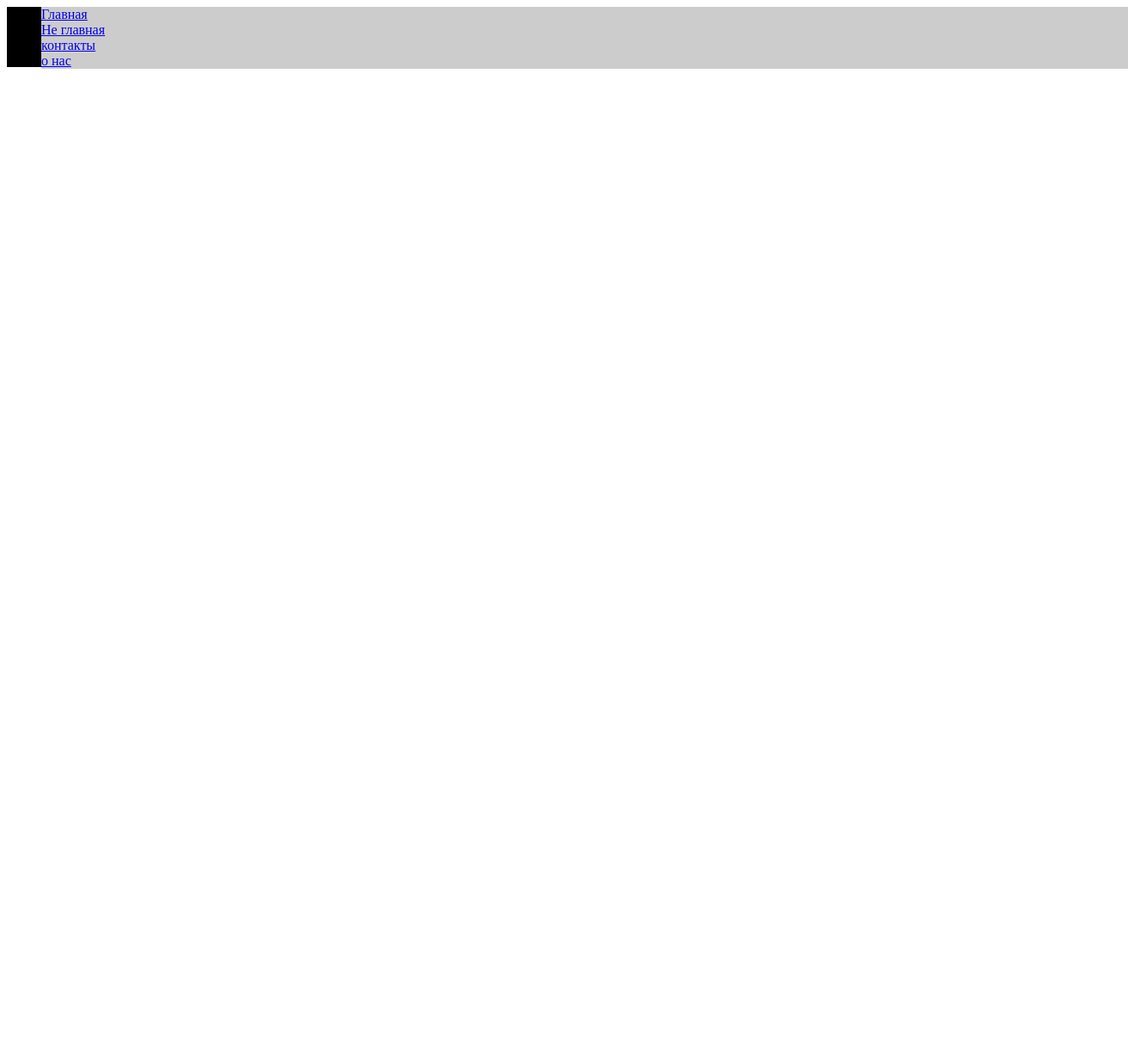
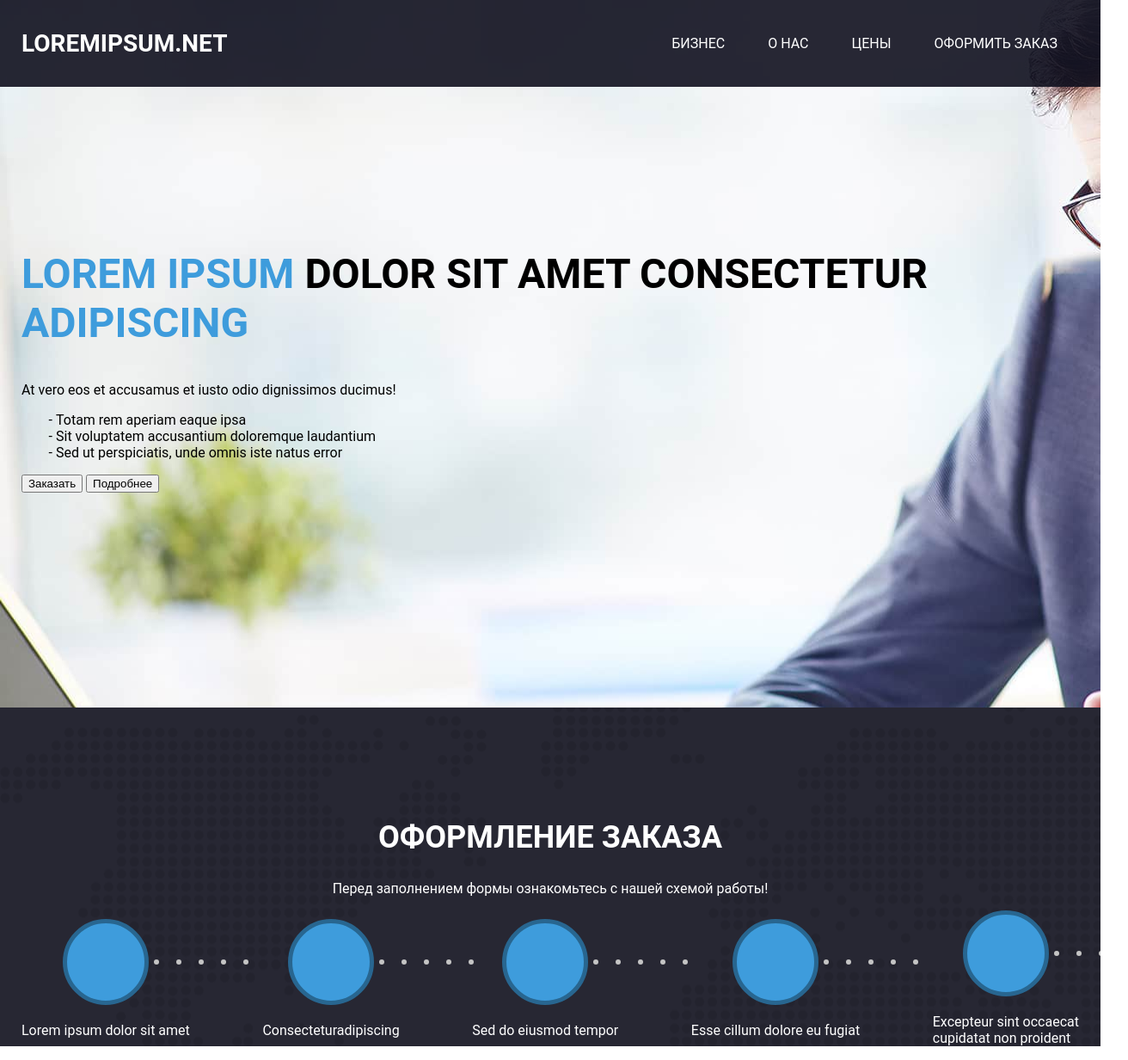
Before and after one commit to omikron32/build, a website: page build/index.html in a window 1280 px wide. Shown: the whole page at 86% size, 1312 px wide, since content can reach past the window. Before the commit the page ends 800 px from the top, so only its background shows below. Drawn offline with Linux system fonts and the light colour scheme.

Commit message:
Тест

```diff
--- a/src/style/components/_index.scss
+++ b/src/style/components/_index.scss
@@ -1,13 +1,130 @@
 body {
-  background: #fff;
+  margin: 0;
+  padding: 0;
+  font-family: 'Roboto', sans-serif;
+}
+
+.header {
+  position: fixed;
+  width: 100%;
+  background-color: hsla(240, 29%, 9%, 0.9);
+  padding: 25px 0;
+}
+
+.header-content {
+  display: flex;
+  justify-content: space-between;
+  align-items: center;
+
+  &__logo {
+    color: #fff;
+    font-size: 28px;
+    font-weight: bold;
+  }
+}
+
+.container {
+  max-width: 1230px;
+  padding: 0 15px;
+  margin: 0 auto;
 }
 
 .menu {
-  width: 100%;
-  background: #000;
-  height: 70px;
+  display: flex;
+  list-style-type: none;
 
   &__item {
-    background: #ccc;
+  }
+
+  &__link {
+    color: #fff;
+    text-transform: uppercase;
+    padding: 0 25px;
+    text-decoration: none;
+
+    &:hover {
+      color: #43abf0;
+    }
   }
 }
+
+.head-section {
+  padding-top: 250px;
+  padding-bottom: 250px;
+  background: url('../img/top-section.jpg');
+
+  &__title {
+    font-size: 48px;
+    text-transform: uppercase;
+  }
+
+  &__accent {
+    color: #3e9cdc;
+  }
+}
+
+.head-section-list {
+  &__item {
+    list-style-type: "- ";
+  }
+}
+
+.order-section {
+  background: #272733 url('../img/map.png');
+  padding-top: 100px;
+
+  &__title {
+    text-align: center;
+    text-transform: uppercase;
+    color: #fff;
+    font-size: 36px;
+  }
+
+  &__text {
+    display: block;
+    text-align: center;
+    color: #fff;
+  }
+}
+
+.order-section-steps {
+  display: flex;
+  list-style-type: none;
+  justify-content: space-between;
+  padding: 0;
+}
+
+.order-section-step {
+  display: flex;
+  flex-direction: column;
+  justify-content: center;
+  align-items: center;
+
+  &__item {
+    box-sizing: border-box;
+    width: 100px;
+    height: 100px;
+    background-color: #3e9cdc;
+    border: 5px #286690 solid;
+    border-radius: 50%;
+    margin-bottom: 20px;
+    position: relative;
+
+    &::after {
+      content: '';
+      background-color: #c4c4c4;
+      width: 6px;
+      height: 6px;
+      border-radius: 50%;
+      position: absolute;
+      right: -17px;
+      top: 50%;
+      transform: translateY(-50%);
+      box-shadow: 26px 0 0 #c4c4c4, 52px 0 0 #c4c4c4, 78px 0 0 #c4c4c4, 104px 0 0 #c4c4c4;
+    }
+  }
+
+  &__text {
+    color: #fff;
+  }
+}
```
Also changed, not shown: build/css/main.css, build/img/map.png (added), build/img/screen1.webp (deleted), build/img/screen2.webp (deleted), build/img/top-section.jpg (added), build/index.html, src/img/screen1.png (deleted), src/img/screen2.jpg (deleted), src/img/top-section.jpg (added), 2 other files.
